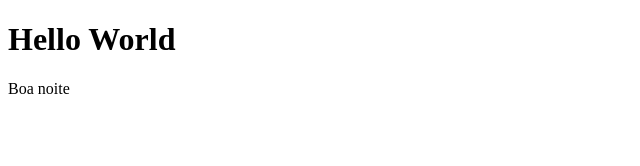
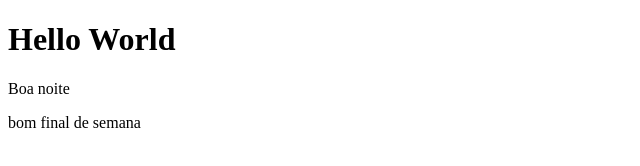
Before and after one commit to Marilene26/teste-branch, a plain HTML site: page index.html in a window 1280 px wide. Shown: the whole page, without its empty margins (0-640 px from the left). Drawn offline with Linux system fonts and the light colour scheme.

Commit message:
mudei meu testo na tag p

```diff
--- a/index.html
+++ b/index.html
@@ -9,6 +9,7 @@
 <body>
     <h1>Hello World</h1>
     <p>Boa noite</p>
+    <p>bom final de semana </p>
 
 </body>
 </html>
```
